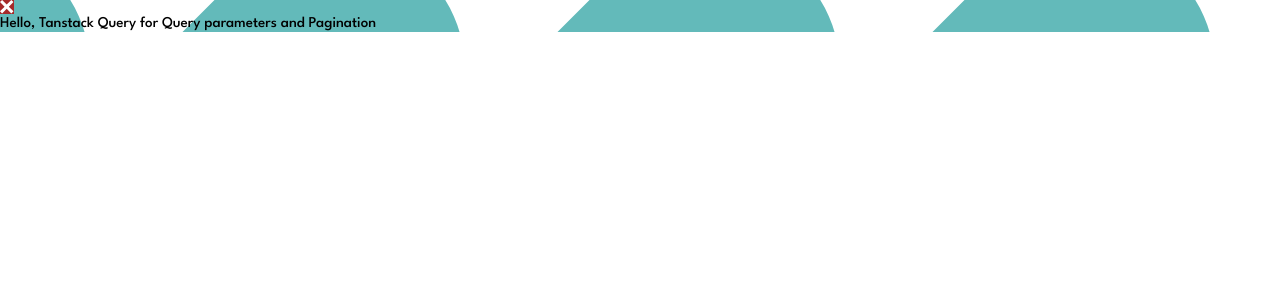
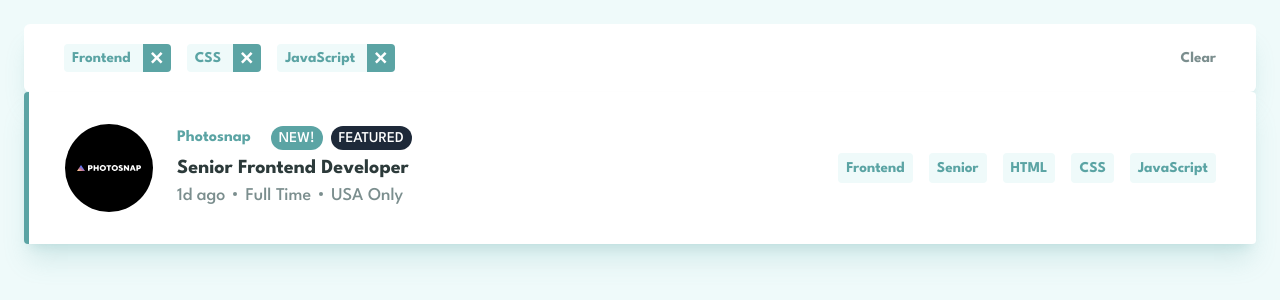
Before and after one commit to jvmdo/static-job-listings, a React (Vite) app: page / in a window 1280 px wide. Shown: the top 300 px of the page. Built offline with nearby package versions, Linux system fonts and the light colour scheme.

Commit message:
💄 JobFilter

```diff
--- a/src/App.tsx
+++ b/src/App.tsx
@@ -1,8 +1,11 @@
+import JobCard from "@/components/job-card";
+import JobFilter from "@/components/job-filter";
+
 function App() {
   return (
-    <div style={{ backgroundImage: "url(/images/bg-header-mobile.svg)" }}>
-      <img src="/icons/remove.svg" alt="x" style={{ background: "brown" }} />
-      <h1>Hello, Tanstack Query for Query parameters and Pagination</h1>
+    <div className="min-h-svh p-6 bg-background">
+      <JobFilter />
+      <JobCard />
     </div>
   );
 }
--- /dev/null
+++ b/src/components/job-filter.tsx
@@ -0,0 +1,54 @@
+import type { ComponentProps } from "react";
+import { twMerge } from "tailwind-merge";
+
+function JobFilter({ className, ...delegated }: ComponentProps<"div">) {
+  return (
+    <div
+      {...delegated}
+      className={twMerge(
+        className,
+        "p-5 grid grid-cols-[1fr_auto] gap-6 rounded-md bg-surface shadow-xl shadow-primary/20 md:px-10",
+      )}
+    >
+      <div className="flex flex-wrap gap-4">
+        <FilterTag>Frontend</FilterTag>
+        <FilterTag>CSS</FilterTag>
+        <FilterTag>JavaScript</FilterTag>
+      </div>
+      <div className="self-center">
+        <button
+          type="button"
+          className="text-secondary font-bold hover:text-primary hover:underline"
+        >
+          Clear
+        </button>
+      </div>
+    </div>
+  );
+}
+
+export default JobFilter;
+
+function FilterTag({
+  children,
+  className,
+  ...delegated
+}: ComponentProps<"div">) {
+  return (
+    <div
+      className={twMerge(
+        className,
+        "w-fit flex items-center gap-1 text-primary bg-background font-bold rounded-sm",
+      )}
+      {...delegated}
+    >
+      <span className="px-2">{children}</span>
+      <button
+        type="button"
+        className="p-2 rounded-r-sm bg-primary hover:bg-primary-dark transition-colors"
+      >
+        <img src="/icons/remove.svg" alt="remove filter" className="size-3" />
+      </button>
+    </div>
+  );
+}
--- a/src/globals.css
+++ b/src/globals.css
@@ -13,6 +13,10 @@
   :where(h1, h2, h3, h4, h5, h6) {
     line-height: 1.2;
   }
+
+  :where(button:hover) {
+    cursor: pointer;
+  }
 }
 
 @theme {
```
